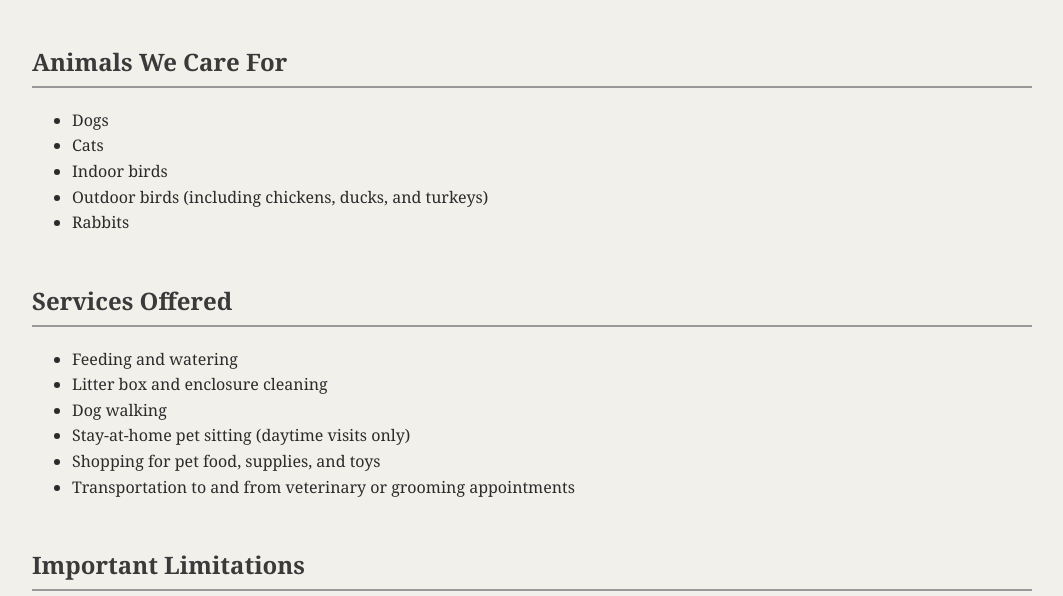
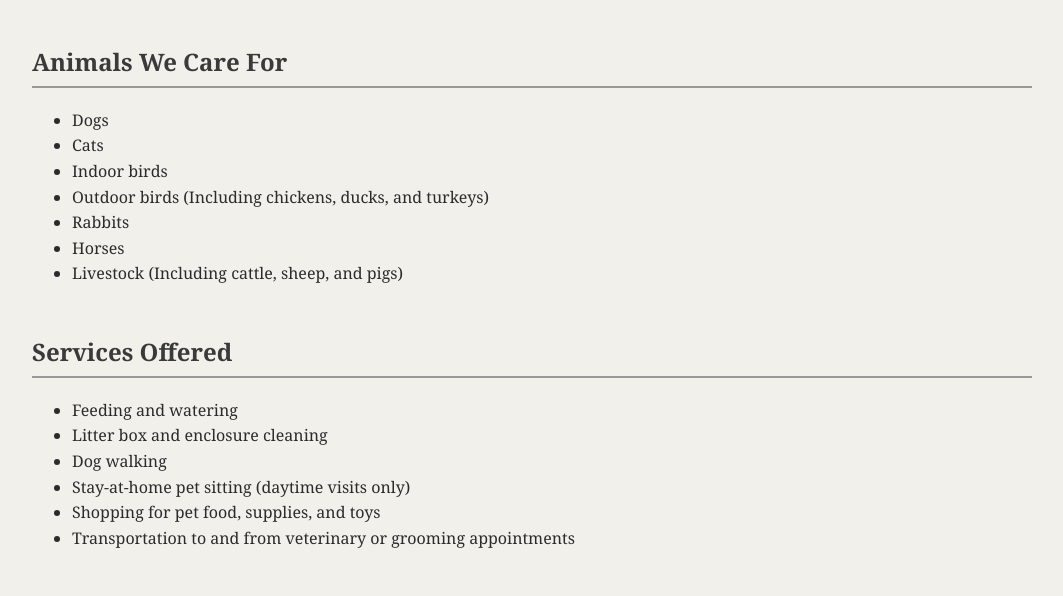
Before and after one commit to Dustic-Emilade/dustic-emilade.github.io, a plain HTML site: page pet-sitting.html in a window 1280 px wide. Shown: the part 143-739 px from the top of the page, without its empty margins (108-1171 px from the left). Drawn offline with Linux system fonts and the light colour scheme.

Commit message:
Update pet-sitting.html

```diff
--- a/pet-sitting.html
+++ b/pet-sitting.html
@@ -71,8 +71,10 @@
         <li>Dogs</li>
         <li>Cats</li>
         <li>Indoor birds</li>
-        <li>Outdoor birds (including chickens, ducks, and turkeys)</li>
+        <li>Outdoor birds (Including chickens, ducks, and turkeys)</li>
         <li>Rabbits</li>
+        <li>Horses</li>
+        <li>Livestock (Including cattle, sheep, and pigs)</li>
       </ul>
     </div>
 
```
